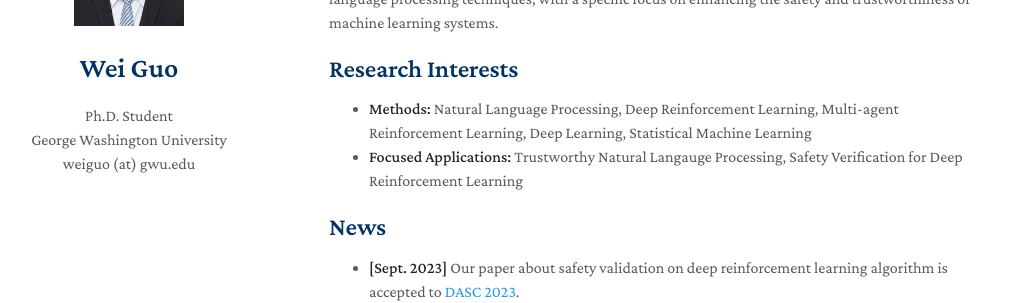
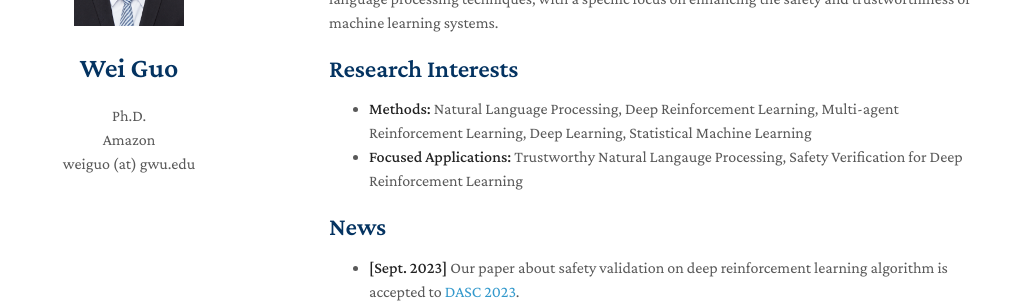
Before and after one commit to weiguowilliam/weiguowilliam.github.io, a Jekyll site: the page built from index.md, in a window 1280 px wide. Shown: the part 218-521 px from the top of the page, without its empty margins (141-1150 px from the left). Built offline with Jekyll 4.4.1, drawn with Linux system fonts in a browser that asks for light colours; nearby versions of some CDN libraries; a style sheet for code colours, icons or effects is not loaded; our own code applies the rules of GitHub Pages for plain Markdown files.

Commit message:
Update _config.yml

```diff
--- a/_config.yml
+++ b/_config.yml
@@ -1,6 +1,6 @@
 title: Wei Guo
-position: Ph.D. Student
-affiliation: George Washington University
+position: Ph.D.
+affiliation: Amazon
 email: weiguo (at) gwu.edu
 keywords: weiguo
 google_scholar: https://scholar.google.com/citations?user=KfJQzHQAAAAJ&hl=en
```
